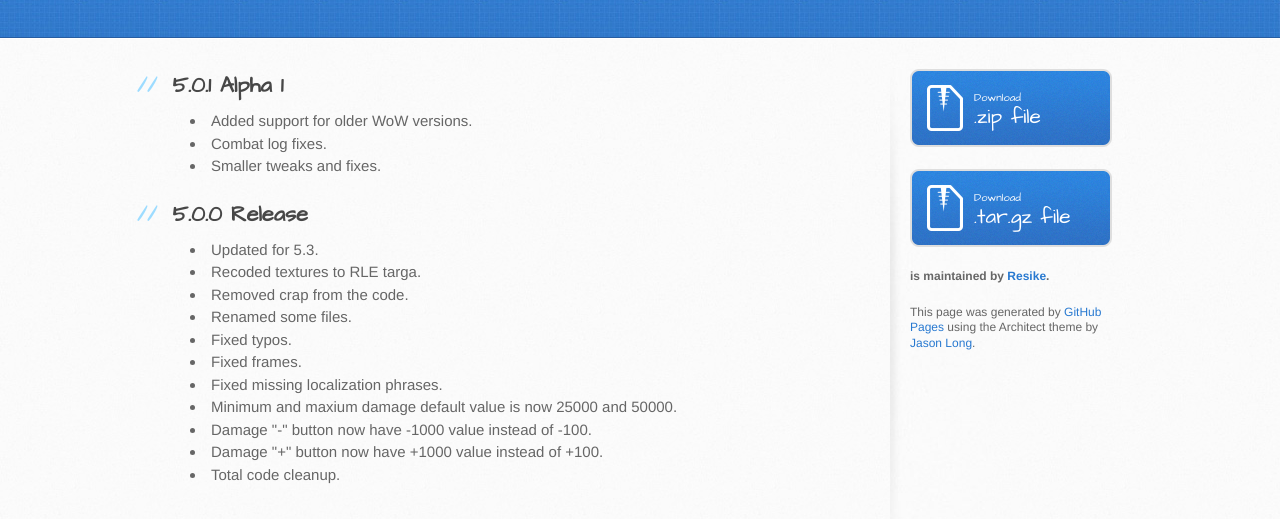
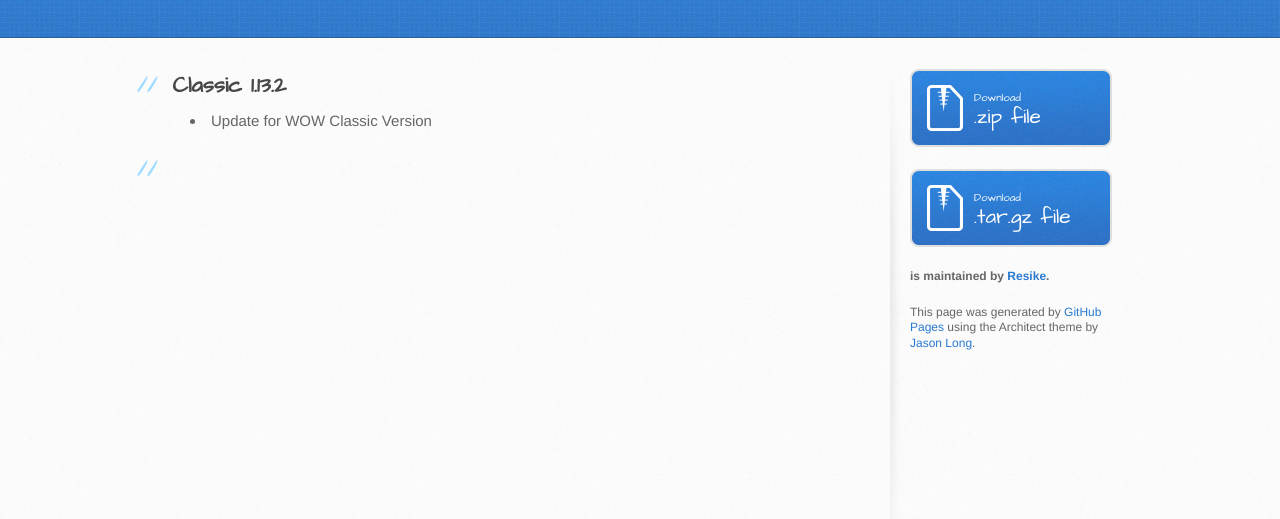
Before and after one commit to q513902026/BloodyScreen, a plain HTML site: page index.html in a window 1280 px wide. Shown: the part 163-682 px from the top of the page. Drawn offline with Linux system fonts and the light colour scheme.

Commit message:
Update index.html

```diff
--- a/index.html
+++ b/index.html
@@ -29,36 +29,19 @@
       <div class="inner clearfix">
         <section id="main-content">
           <h2>
-<a name="501-alpha-1" class="anchor" href="#501-alpha-1"><span class="octicon octicon-link"></span></a>5.0.1 Alpha 1</h2>
+<a name="501-alpha-1" class="anchor" href="#501-alpha-1"><span class="octicon octicon-link"></span></a>Classic 1.13.2</h2>
 
 <ul>
-<li>Added support for older WoW versions.</li>
-<li>Combat log fixes.</li>
-<li>Smaller tweaks and fixes.</li>
+<li>Update for WOW Classic Version</li>
 </ul><h2>
-<a name="500-release" class="anchor" href="#500-release"><span class="octicon octicon-link"></span></a>5.0.0 Release</h2>
-
-<ul>
-<li>Updated for 5.3.</li>
-<li>Recoded textures to RLE targa.</li>
-<li>Removed crap from the code.</li>
-<li>Renamed some files.</li>
-<li>Fixed typos.</li>
-<li>Fixed frames.</li>
-<li>Fixed missing localization phrases.</li>
-<li>Minimum and maxium damage default value is now 25000 and 50000.</li>
-<li>Damage "-" button now have -1000 value instead of -100.</li>
-<li>Damage "+" button now have +1000 value instead of +100.</li>
-<li>Total code cleanup.</li>
-</ul>
         </section>
 
         <aside id="sidebar">
-          <a href="https://github.com/Resike/BloodyScreen/zipball/master" class="button">
+          <a href="https://github.com/q513902026/BloodyScreen/zipball/master" class="button">
             <small>Download</small>
             .zip file
           </a>
-          <a href="https://github.com/Resike/BloodyScreen/tarball/master" class="button">
+          <a href="https://github.com/q513902026/BloodyScreen/tarball/master" class="button">
             <small>Download</small>
             .tar.gz file
           </a>
```
